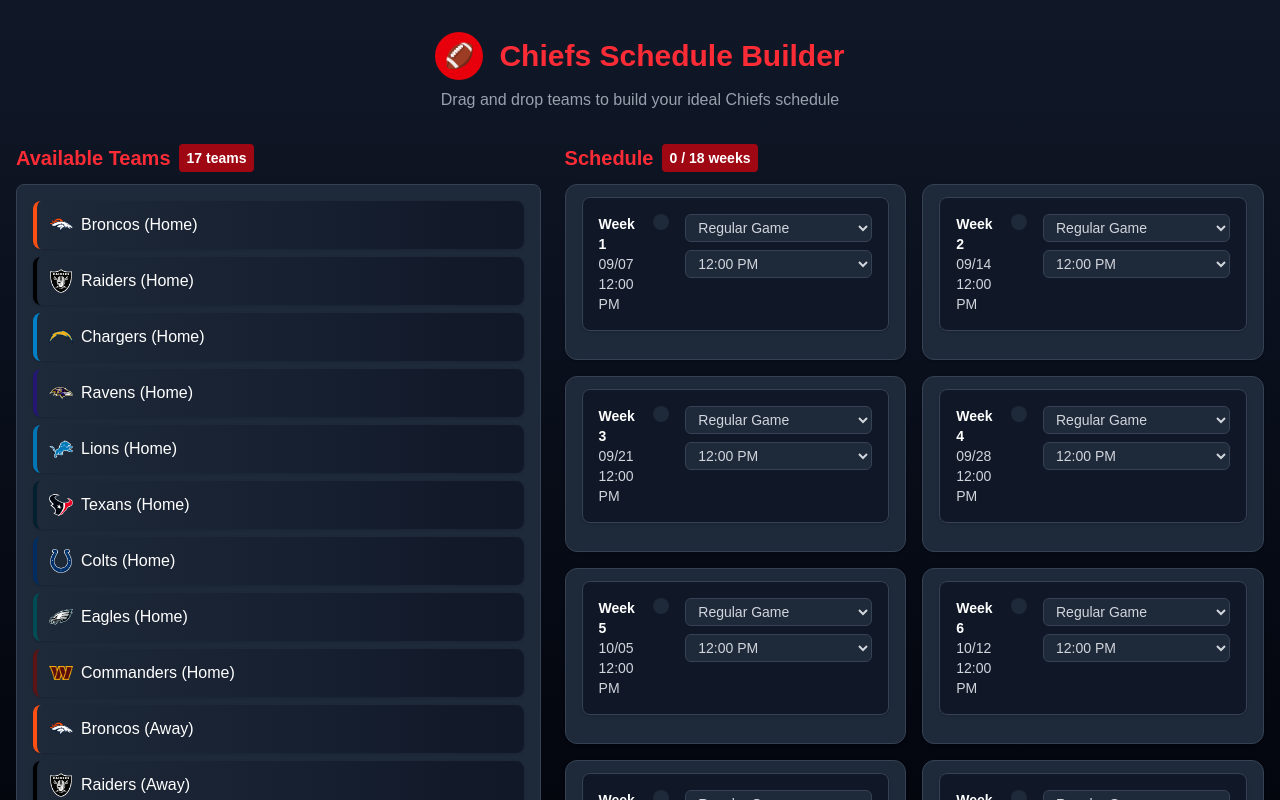
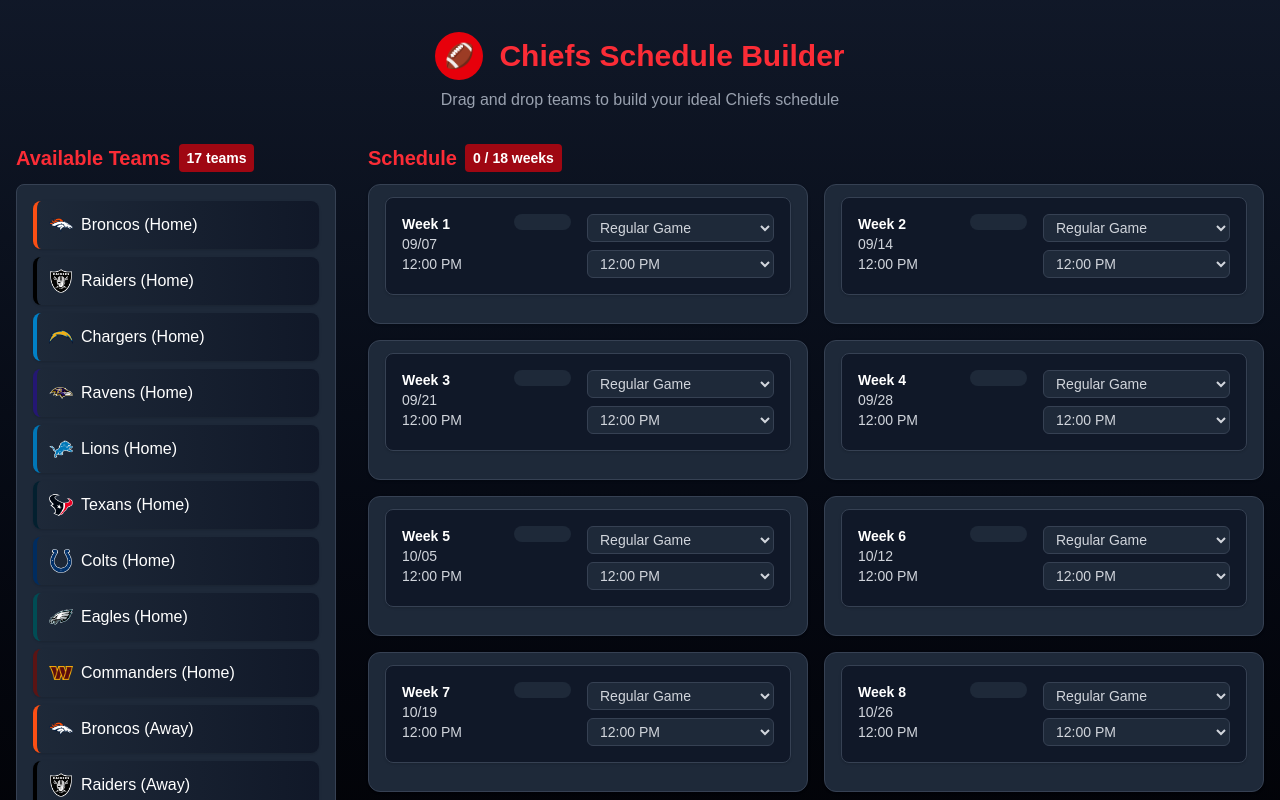
Before and after one commit to F-L-D-B/chiefs-schedule-dnd, a Next.js app: page / in a window 1280 px wide. Shown: the top 800 px of the page. Built offline with nearby package versions, Linux system fonts and the light colour scheme.

Commit message:
Fixed more formatting

```diff
--- a/src/app/page.tsx
+++ b/src/app/page.tsx
@@ -347,9 +347,9 @@ export default function Home() {
                     collisionDetection={collisionDetection}
                     modifiers={modifiers}
                 >
-                    <div className='flex flex-col md:flex-row gap-6'>
+                    <div className='flex flex-col lg:flex-row gap-8 items-start'>
                         {/* Team Pool */}
-                        <div className='w-full md:w-1/2 mb-6 md:mb-0'>
+                        <div className='w-full lg:max-w-xs'>
                             <h2 className='text-xl font-bold mb-3 text-red-500 flex items-center'>
                                 <span className='mr-2'>Available Teams</span>
                                 <span className='text-sm bg-red-800 text-white px-2 py-1 rounded'>
@@ -373,14 +373,14 @@ export default function Home() {
                         </div>
 
                         {/* Weeks */}
-                        <div className='w-full md:w-2/3'>
+                        <div className='w-full flex-grow'>
                             <h2 className='text-xl font-bold mb-3 text-red-500 flex items-center'>
                                 <span className='mr-2'>Schedule</span>
                                 <span className='text-sm bg-red-800 text-white px-2 py-1 rounded'>
                                     {Object.values(weeks).filter(item => item.team || item.tag === 'BYE').length} / 18 weeks
                                 </span>
                             </h2>
-                            <div className='grid grid-cols-1 md:grid-cols-2 gap-4'>
+                            <div className='grid grid-cols-1 sm:grid-cols-2 gap-4'>
                                 {Array.from({ length: 18 }, (_, i) => {
                                     const weekNum = i + 1;
                                     const weekKey = `week-${weekNum}`;
```
